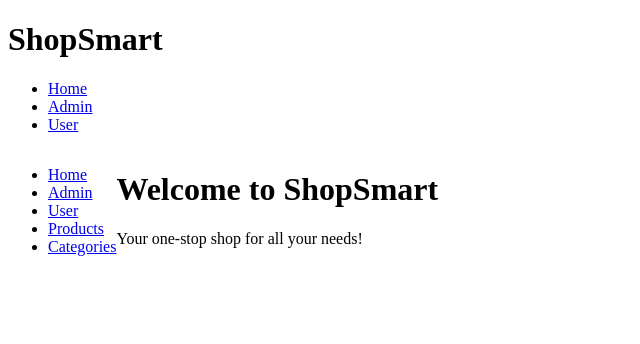
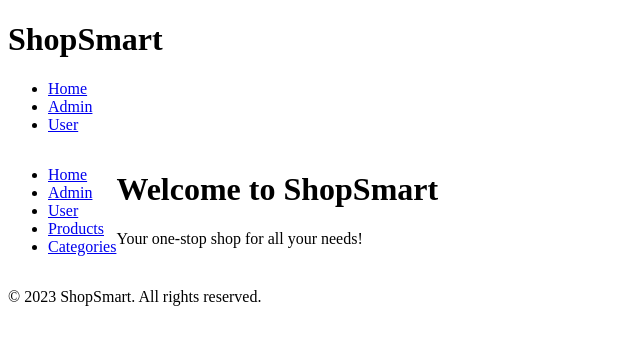
Before and after one commit to nuyucrutt/module5, a Next.js app: page / in a window 1280 px wide. Shown: the top 344 px of the page, without its empty margins (0-640 px from the left). Built offline with nearby package versions, Linux system fonts and the light colour scheme.

Commit message:
Updated with header, navbar, sidebar, and footer components

```diff
--- a/src/app/layout.tsx
+++ b/src/app/layout.tsx
@@ -2,6 +2,7 @@ import React from 'react';
 import Header from '../components/Header';
 import Navbar from '../components/Navbar';
 import Sidebar from '../components/Sidebar';
+import Footer from '../components/Footer';
 
 const Layout: React.FC<{ children: React.ReactNode }> = ({ children }) => {
     return (
@@ -12,6 +13,7 @@ const Layout: React.FC<{ children: React.ReactNode }> = ({ children }) => {
                 <Sidebar />
                 <main>{children}</main>
             </div>
+            <Footer />
         </div>
     );
 };
--- /dev/null
+++ b/src/components/Footer.tsx
@@ -0,0 +1,11 @@
+import React from 'react';
+
+const Footer: React.FC = () => {
+    return (
+        <footer>
+            <p>&copy; 2023 ShopSmart. All rights reserved.</p>
+        </footer>
+    );
+};
+
+export default Footer;
```
